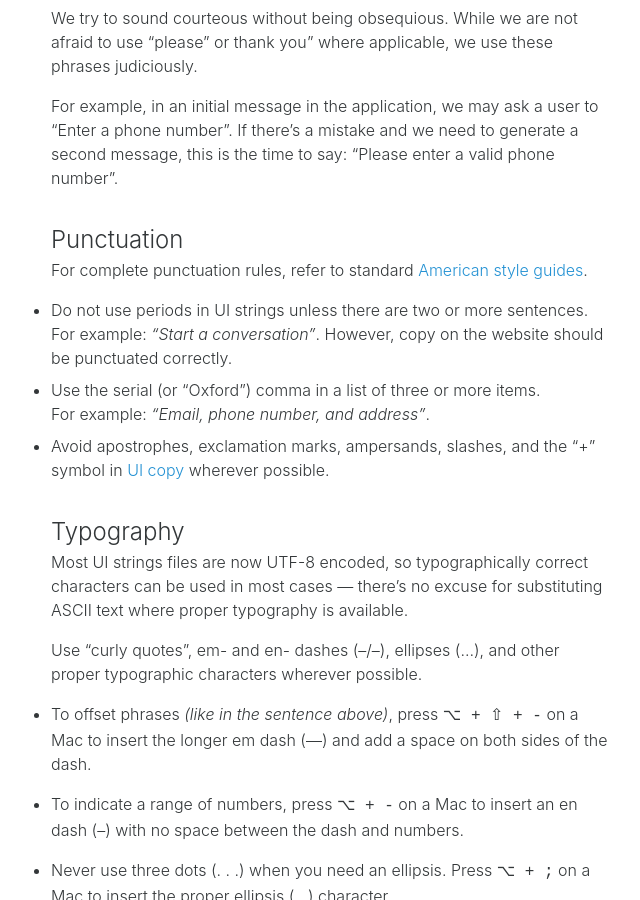
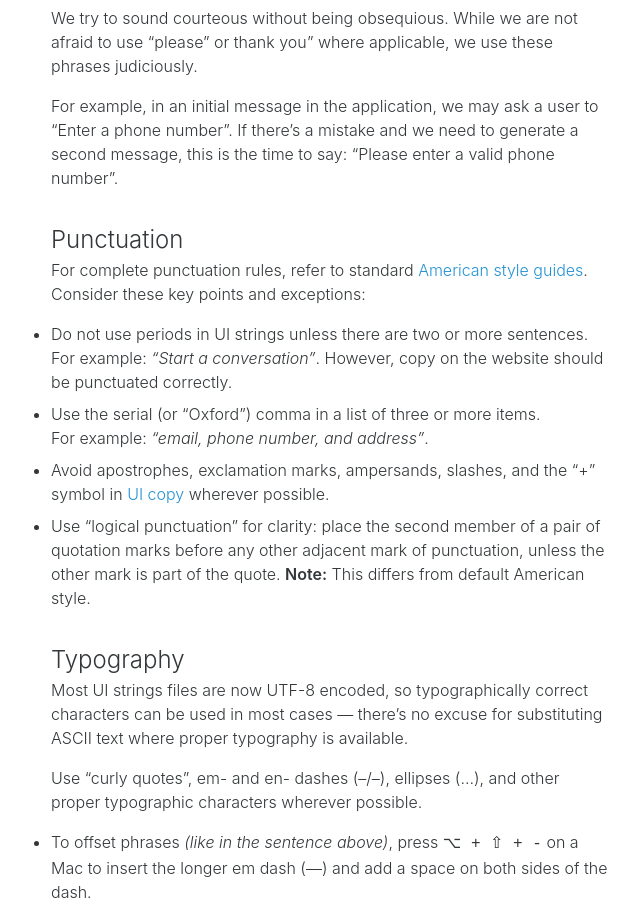
Before and after one commit to wireapp/brand, a Jekyll site: the page built from writing/style-guidelines/index.md, in a window 1280 px wide and 900 px high, scrolled down 2218 px. Shown: the whole window, without its empty margins (449-1089 px from the left). Built offline with Jekyll 4.4.1, drawn with Linux system fonts in a browser that asks for light colours.

Commit message:
Add info on “logical punctuation” preference

```diff
--- a/writing/style-guidelines/index.md
+++ b/writing/style-guidelines/index.md
@@ -67,13 +67,14 @@ For example, in an initial message in the application, we may ask a user to “E
 
 ### Punctuation
 
-For complete punctuation rules, refer to standard [American style guides](#reference-resources).
+For complete punctuation rules, refer to standard [American style guides](#reference-resources). Consider these key points and exceptions:
 
 * Do not use periods in UI strings unless there are two or more sentences.
   For example: _“Start a conversation”_. However, copy on the website should be punctuated correctly.
 * Use the serial (or “Oxford”) comma in a list of three or more items.
-  For example: _“Email, phone number, and address”_.
+  For example: _“email, phone number, and address”_.
 * Avoid apostrophes, exclamation marks, ampersands, slashes, and the “+” symbol in [UI copy][1] wherever possible.
+* Use “logical punctuation” for clarity: place the second member of a pair of quotation marks before any other adjacent mark of punctuation, unless the other mark is part of the quote. **Note:** This differs from default American style.
 
 ### Typography
 
```
